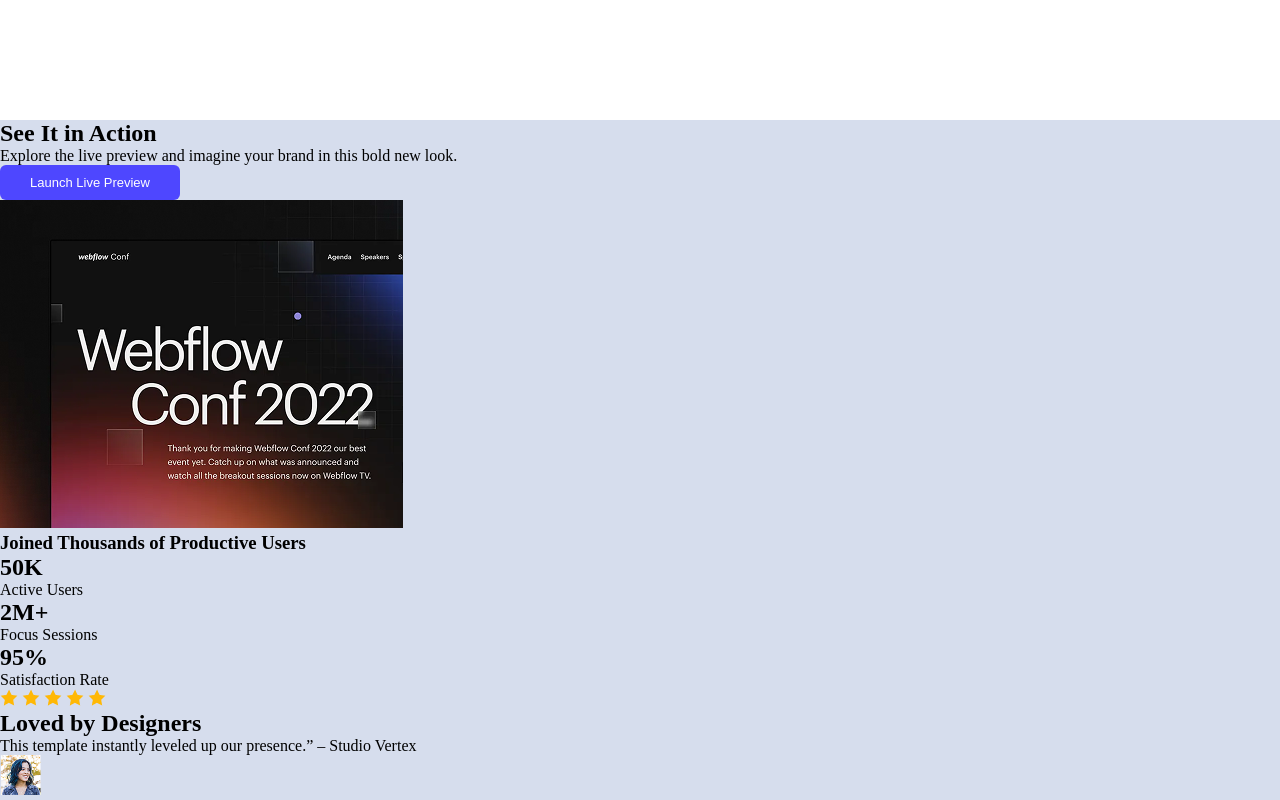
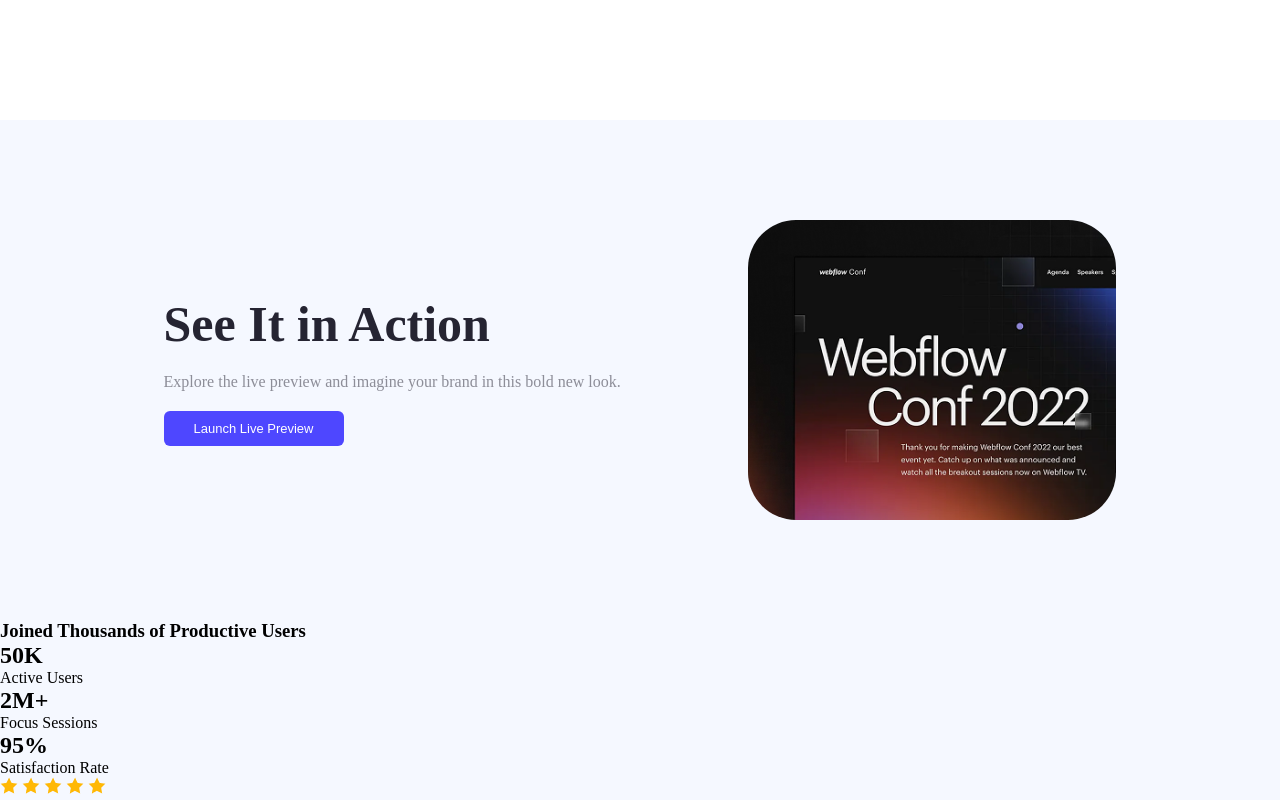
Before and after one commit to niloy1hasan/webflow-landing-page-assignment, a plain HTML site: page index.html in a window 1280 px wide. Shown: the part 680-1480 px from the top of the page. Drawn offline with Linux system fonts and the light colour scheme.

Commit message:
action section's style added

```diff
--- a/index.html
+++ b/index.html
@@ -9,11 +9,11 @@
 <body>
     <header class="header banner">
         <nav class="nav-bar">
-                <h3 class="logo">Logo</h3>
+                <h3 class="logo">Webflow</h3>
                 <button class="sign-up primary-btn">Sign Up</button>
         </nav>
 -            <div class="banner-content">
-                <h3 class="banner-title">Cool Dark UI Template for Webflow Agencies!</h3>
+                <h3 class="banner-title text-title-color">Cool Dark UI Template for Webflow Agencies!</h3>
                 <button class="focus-btn primary-btn">Stay Focused</button>
             </div>
     </header>
@@ -21,11 +21,11 @@
     <main>
         <section class="action">
             <div class="action-description">
-                <h2 class="action-title">See It in Action</h2>
-                <p class="action-sub-title">Explore the live preview and imagine your brand in this bold new look.</p>
+                <h2 class="action-title text-title-color">See It in Action</h2>
+                <p class="action-sub-title text-light-sub-title">Explore the live preview and imagine your brand in this bold new look.</p>
                 <button class="action-preview primary-btn">Launch Live Preview</button>
             </div>
-            <img src="Assets/wc-mini.png" alt="">
+            <img class="mini-poster" src="Assets/wc-mini.png" alt="">
         </section>
 
         <section class="productive-user">
@@ -126,7 +126,7 @@
             </div>
         </section>
         <section class="bottom-footer">
-            <h1 class="bottom-logo">LOGO</h1>
+            <h1 class="bottom-logo">Webflow</h1>
             <p class="footer-description text-color">Ready to elevate your online presence? Contact us today to discuss your project and discover how we can bring your vision to life.</p>
             <div class="footer-nav">
                 <ul>
--- a/styles/style.css
+++ b/styles/style.css
@@ -8,6 +8,14 @@
 
 .text-color {
     color: #8987A1;
+}
+
+.text-title-color {
+    color: #252432;
+}
+
+.text-light-sub-title {
+    color: rgba(37, 36, 50, 0.5);
 }
 
 .primary-btn {
@@ -61,7 +69,36 @@
 /* main section */
 
 main {
-    background-color: #D6DDED;
+    background-color: #F5F8FF;
+}
+
+/* action section */
+
+.action {
+    display: flex;
+    padding: 100px;
+    justify-content: space-around;
+    align-items: center
+    ;
+}
+
+.action-description {
+    text-align: left;
+}
+
+.action-title {
+    font-size: 50px;
+    margin-bottom: 20px;
+}
+
+.action-sub-title {
+    margin-bottom: 20px;
+    font-size: 16px;
+}
+
+.mini-poster {
+    border-radius: 48px;
+    height: 300px;
 }
 
 
```
